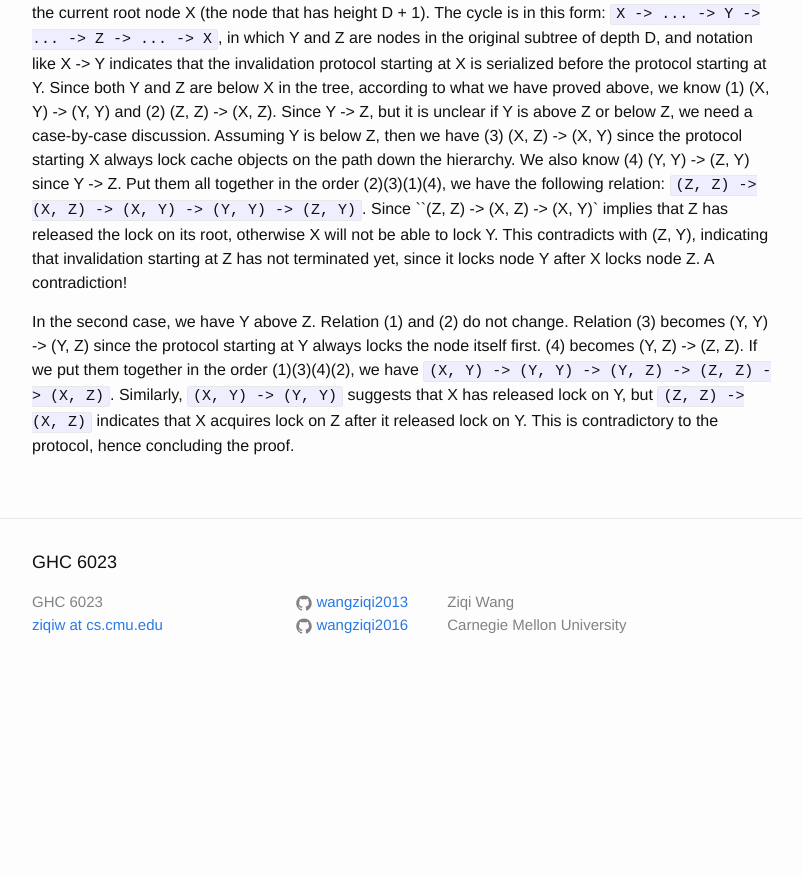
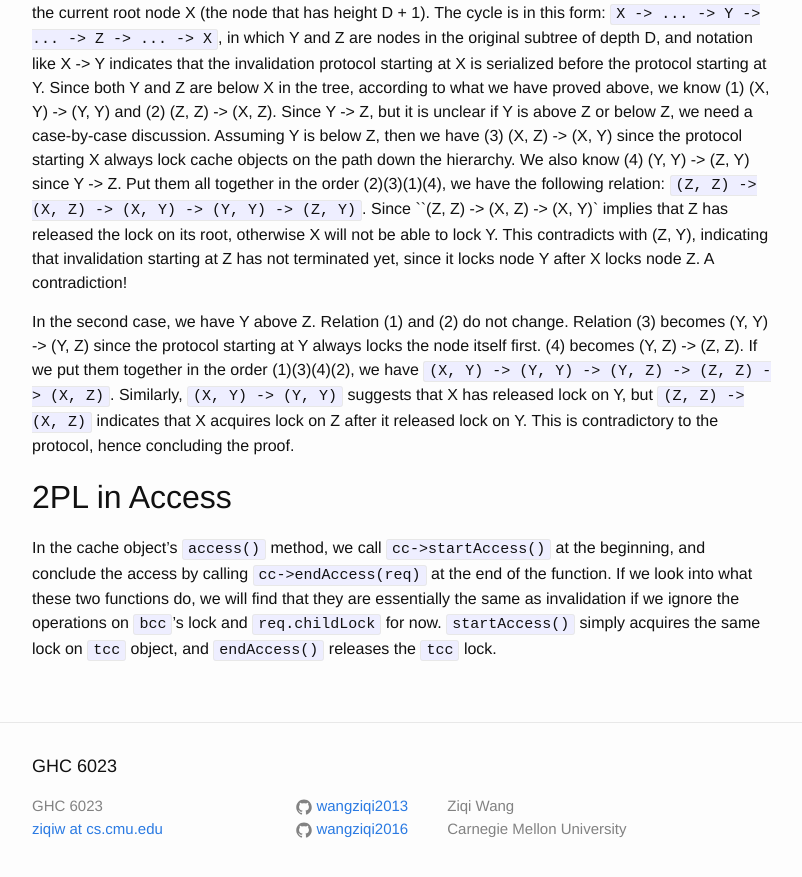
Before and after one commit to wangziqi2013/wangziqi2013.github.io, a Jekyll site: the page built from _posts/2020-01-09-understand-zsim-cache-cc.markdown, in a window 1280 px wide and 900 px high, scrolled down 3778 px. Shown: the top 877 px of the window, without its empty margins (238-1040 px from the left). Built offline with Jekyll 4.4.1, drawn with Linux system fonts in a browser that asks for light colours; before the commit the page ends 4474 px from its top, so only the background shows below that.

Commit message:
Adding tcc lock

```diff
--- a/_posts/2020-01-09-understand-zsim-cache-cc.markdown
+++ b/_posts/2020-01-09-understand-zsim-cache-cc.markdown
@@ -157,3 +157,10 @@ the protocol starting at Y always locks the node itself first. (4) becomes (Y, Z
 the order (1)(3)(4)(2), we have `(X, Y) -> (Y, Y) -> (Y, Z) -> (Z, Z) -> (X, Z)`. Similarly, `(X, Y) -> (Y, Y)` suggests that
 X has released lock on Y, but `(Z, Z) -> (X, Z)` indicates that X acquires lock on Z after it released lock on Y.
 This is contradictory to the protocol, hence concluding the proof.
+
+## 2PL in Access
+
+In the cache object's `access()` method, we call `cc->startAccess()` at the beginning, and conclude the access by calling
+`cc->endAccess(req)` at the end of the function. If we look into what these two functions do, we will find that they are
+essentially the same as invalidation if we ignore the operations on `bcc`'s lock and `req.childLock` for now. `startAccess()`
+simply acquires the same lock on `tcc` object, and `endAccess()` releases the `tcc` lock.
```
